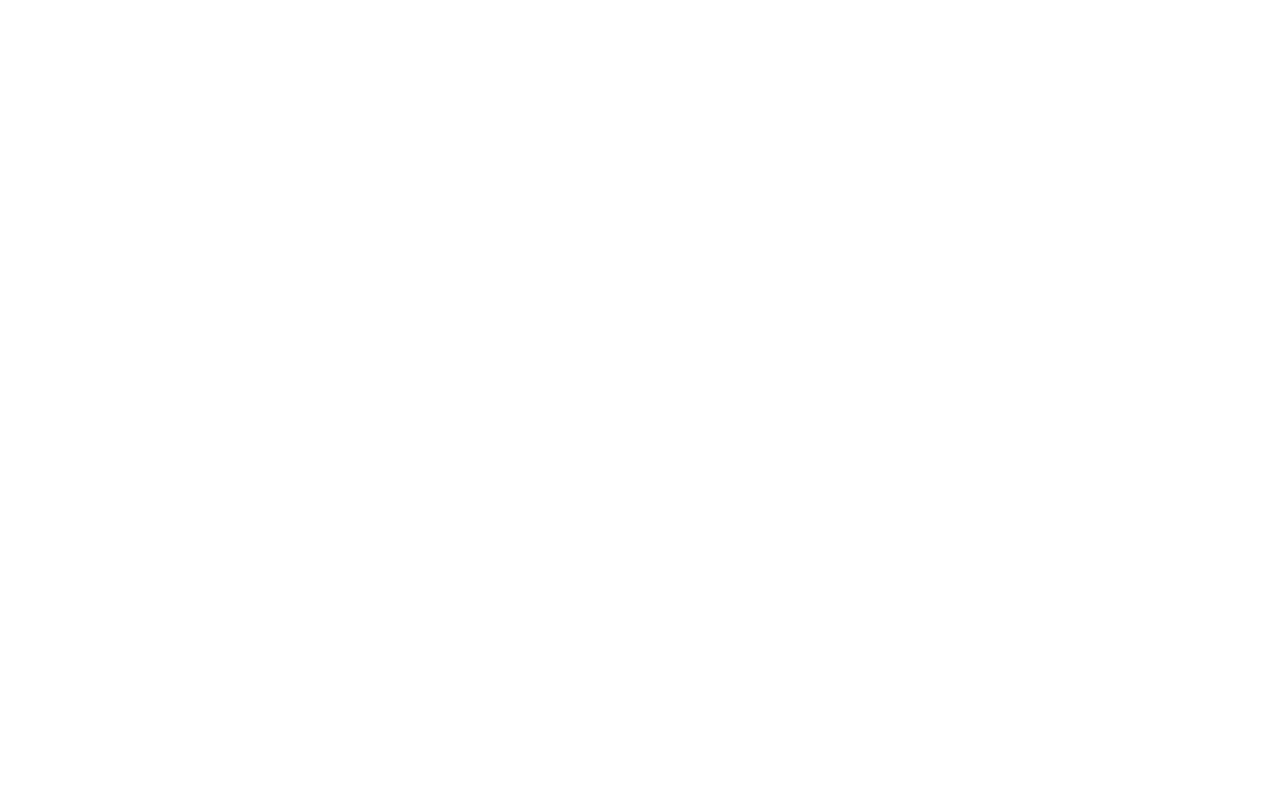
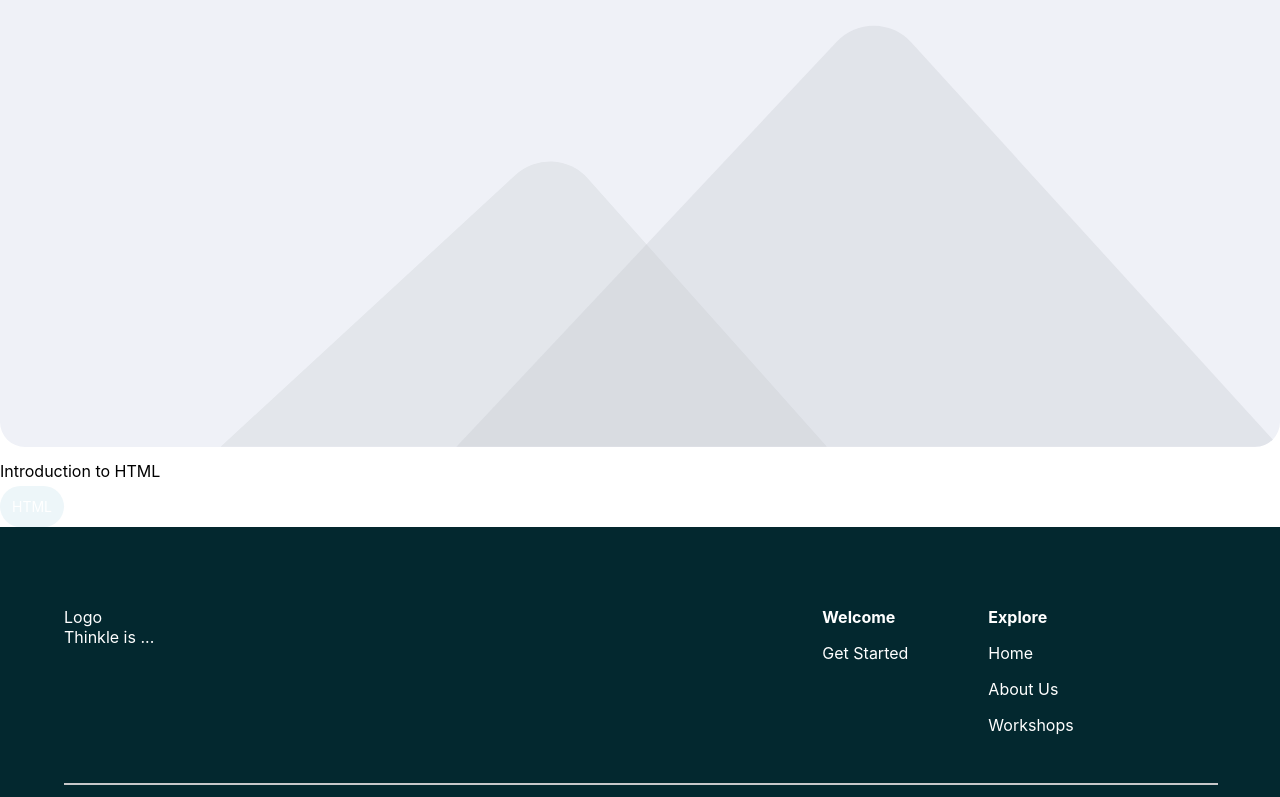
Before and after one commit to SheCodesAus/she-codes-group-project-frontend-fullstack-pancake, a React (Create React App) app: page / in a window 1280 px wide. Shown: the part 991-1788 px from the top of the page. Before the commit the page ends 962 px from the top, so only its background shows below. Built offline with nearby package versions, Linux system fonts and the light colour scheme.

Commit message:
Emily & Miao - ProjectCoverCard implementation and languagetag implementation

```diff
--- /dev/null
+++ b/src/components/common/ProjectCoverCard/ProjectCoverCard.css
@@ -0,0 +1,45 @@
+.ProjectCardContainer {
+  display: flex;
+  flex-direction: column;
+  align-items: center;
+  padding: 0px;
+  gap: 10px;
+}
+.ImageDiv {
+  border-radius: 25px;
+  width: 100%;
+}
+
+.ImageDiv img {
+  width: 100%;
+  border-radius: 25px;
+}
+.CoverImage {
+}
+.TextDiv {
+  display: flex;
+  flex-direction: column;
+  align-items: flex-start;
+  padding: 0px;
+  gap: 5px;
+  width: 100%;
+}
+
+.TitleDifficulty {
+  display: flex;
+  flex-direction: row;
+  justify-content: flex-start;
+}
+.WorkshopTitle {
+}
+.LanguageLocation {
+  display: flex;
+  flex-direction: row;
+  justify-content: space-between;
+  align-items: center;
+  padding: 0px;
+  gap: 5px;
+  width: 100%;
+}
+.DeliveryMethod {
+}
--- /dev/null
+++ b/src/components/common/ProjectCoverCard/index.jsx
@@ -0,0 +1,31 @@
+import React from "react";
+import SkillTag from "../SkillTag";
+import "./ProjectCoverCard.css";
+import { Link, useNavigate } from "react-router-dom";
+
+export default function ProjectCoverCard({
+  image,
+  workshoptitle,
+  language,
+  deliverymethod,
+  link,
+}) {
+  return (
+    <Link to={link}>
+      <div className="ProjectCardContainer">
+        <div className="ImageDiv">
+          <img className="CoverImage" src={image}></img>
+        </div>
+        <div className="TextDiv">
+          <div className="TitleDifficulty">
+            <p className="WorkshopTitle">{workshoptitle}</p>
+          </div>
+          <div className="LanguageLocation">
+            <SkillTag>{language}</SkillTag>
+            <span className="DeliveryMethod">{deliverymethod}</span>
+          </div>
+        </div>
+      </div>
+    </Link>
+  );
+}
--- /dev/null
+++ b/src/components/common/SkillTag/index.jsx
@@ -0,0 +1,9 @@
+import React from "react"
+import "./skillTag.css"
+
+export default function SkillTag({ children }) {
+    return (
+        <span className="SkillTag">{children}</span>
+
+    )
+}
--- /dev/null
+++ b/src/components/common/SkillTag/skillTag.css
@@ -0,0 +1,9 @@
+p{color:black}
+
+.SkillTag{
+    border-radius: 999px;
+    background-color: #EDF6F9;
+    padding: 0.75rem;
+    width:fit-content;
+    font-size: 14px;
+}
--- a/src/pages/HomePage.jsx
+++ b/src/pages/HomePage.jsx
@@ -1,12 +1,31 @@
 import React from "react";
 import Container from "../components/common/Container";
 import TwoColumn from "../components/common/TwoColumn";
-import Placeholder from "../assets/images/placeholder.svg"
+import Placeholder from "../assets/images/placeholder.svg";
+import SkillTag from "../components/common/SkillTag";
+import ProjectCoverCard from "../components/common/ProjectCoverCard";
 
 export default function HomePage() {
   return (
     <>
-      <Container><TwoColumn heading='2' paragraph="hello" button='submit' image={Placeholder} link="/" direction="" /></Container>
+      <Container>
+        <TwoColumn
+          heading="2"
+          paragraph="hello"
+          button="submit"
+          image={Placeholder}
+          link="/"
+          direction=""
+        />
+      </Container>
+      <SkillTag>HTML</SkillTag>
+      <ProjectCoverCard
+        image={Placeholder}
+        workshoptitle="Introduction to HTML"
+        language="HTML"
+        deliverymethod="Online"
+        link="/"
+      />
     </>
   );
 }
```
